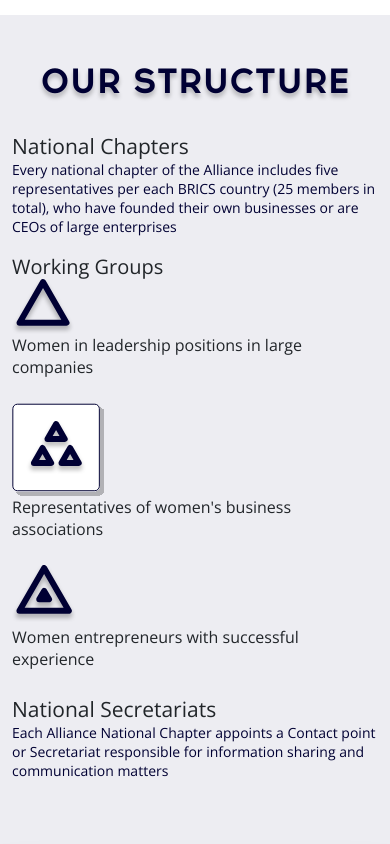
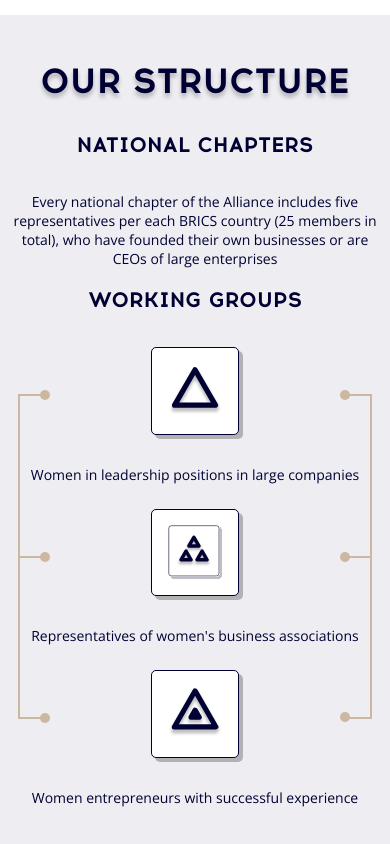
Before and after one commit to dmazikin/brics, a website: page src/about.html in a window 390 px wide. Shown: the part 5100-5944 px from the top of the page. Drawn offline with nearby package versions, Linux system fonts and the light colour scheme; files that its build step writes are made by us from their sources; files whose address does not match are found by name.

Commit message:
изменил секцию structure-list

```diff
--- a/src/about.html
+++ b/src/about.html
@@ -321,21 +321,24 @@
                 <div class="about-desc">
                     Every national chapter of the Alliance includes five representatives per each BRICS country (25 members in total), who have founded their own businesses or are CEOs of large enterprises
                 </div>
-                <h2 class="title-working">Working Groups</h2>
+                <h2 class="about-subtitle">Working Groups</h2>
                 <div class="row structure-list">
-                    <div class="structure-item col-12 col-md-12 col-lg-3 col-xl-3 ">
+                    <div class="structure-item col-md-3 col-lg-2">
+                        <div class="item-mobile-border"></div>
                         <div class="structure-inner">
                             <img src="icons/about/Polygon2.svg" alt="" class="structure-iner-img" />
                         </div>
                         <div class="structure-inner-desc">Women in leadership positions in large companies</div>
                     </div>
-                    <div class="structure-item col-12 col-md-12 col-lg-3 offset-lg-1  col-xl-3 ">
+                    <div class="structure-item structure-item-type-2 col-md-3 col-lg-2">
+                        <div class="item-mobile-border"></div>
                         <div class="structure-inner">
                             <img src="icons/about/Group937.svg" alt="" class="structure-iner-img" />
                         </div>
                         <div class="structure-inner-desc">Representatives of women's business associations</div>
                     </div>
-                    <div class="structure-item col-12 col-md-12 col-lg-3 col-xl-3 offset-lg-1">
+                    <div class="structure-item structure-item-type-3 col-md-3 col-lg-2">
+                        <div class="item-mobile-border"></div>
                         <div class="structure-inner">
                             <img src="icons/about/Group916.svg" alt="" class="structure-iner-img" />
                         </div>
--- a/src/sass/blocks/_about.scss
+++ b/src/sass/blocks/_about.scss
@@ -321,6 +321,118 @@
         border-radius: 100%;
         background: #CCB8A0;
     }
+}
+
+.about-subtitle {
+    color: #003;
+    text-align: center;
+    font-family: "Acrom Bold", sans-serif;
+    font-size: 31px;
+    font-style: normal;
+    font-weight: 700;
+    line-height: normal;
+    text-transform: uppercase;
+    margin-bottom: 35px;
+}
+
+.about-desc {
+    color: #003;
+    text-align: center;
+    font-size: 18px;
+    font-style: normal;
+    font-weight: 400;
+    line-height: normal;
+    margin-bottom: 18px;
+}
+
+.structure-list {
+    position: relative;
+    justify-content: space-between;
+    margin-bottom: 40px;
+    &::before {
+        content: '';
+        position: absolute;
+        border-top: 1px solid #CCB8A0;
+        top: 47px;
+        width: 100%;
+    }
+}
+
+.structure-item {
+    display: flex;
+    justify-content: center;
+    flex-direction: column;
+    align-items: center;
+    background: #ededf2;
+    position: relative;
+    z-index: 1;
+    &::after {
+        content: '';
+        position: absolute;
+        right: 0px;
+        width: 10px;
+        height: 10px;
+        top: 42px;
+        border-radius: 100%;
+        background: #CCB8A0;
+    }
+}
+
+.structure-item-type-2 {
+    &::before {
+        content: '';
+        position: absolute;
+        left: 0px;
+        width: 10px;
+        height: 10px;
+        top: 42px;
+        border-radius: 100%;
+        background: #CCB8A0;
+    }
+}
+
+.structure-item-type-3 {
+    &::after {
+        height: 0;
+        width: 0;
+    }
+    &::before {
+        content: '';
+        position: absolute;
+        left: 0px;
+        width: 10px;
+        height: 10px;
+        top: 42px;
+        border-radius: 100%;
+        background: #CCB8A0;
+    }
+}
+
+.structure-inner {
+    display: flex;
+    justify-content: center;
+    align-items: center;
+    width: 87.514px;
+    height: 87.514px;
+    border-radius: 5px;
+    border: 1px solid #003;
+    background: #FFF;
+    box-shadow: 4px 4px 0px 0px rgba(0, 0, 0, 0.25);
+}
+
+.structure-iner-img {
+    width: 54.193px;
+    height: 54.193px;
+}
+
+.structure-inner-desc {
+    margin-top: 30px;
+    text-align: center;
+    color: #003;
+    font-size: 14px;
+    font-style: normal;
+    font-weight: 400;
+    line-height: normal;
 }
 
 .body-img {
--- a/src/sass/blocks/_mobile.scss
+++ b/src/sass/blocks/_mobile.scss
@@ -838,6 +838,77 @@
         width: 0;
         height: 0;
     }
+    .structure-item {
+        margin-bottom: 45px;
+    }
+    .structure-item {
+        background: none;
+        &::before {
+            content: '';
+            position: absolute;
+            left: 40px;
+            width: 10px;
+            height: 10px;
+            top: 43px;
+            border-radius: 100%;
+            background: #CCB8A0;
+        }
+        &::after {
+            right: 40px;
+            top: 43px;
+        }
+    }
+    .structure-item-type-3 {
+        &::after {
+            content: '';
+            position: absolute;
+            right: 40px;
+            top: 42px;
+            width: 10px;
+            height: 10px;
+            border-radius: 100%;
+            background: #CCB8A0;
+        }
+    }
+    .structure-list {
+        position: relative;
+        &::before {
+            content: '';
+            position: absolute;
+            border: none;
+            border-left: 2px solid #CCB8A0;
+            height: 67%;
+            left: 18px;
+            top: 47px;
+        }
+        &::after {
+            content: '';
+            position: absolute;
+            border: none;
+            border-right: 2px solid #CCB8A0;
+            height: 67%;
+            right: 18px;
+            top: 47px;
+        }
+    }
+    .item-mobile-border {
+        &::before {
+            content: '';
+            position: absolute;
+            border-top: 2px solid #CCB8A0;
+            top: 47px;
+            left: 18px;
+            width: 30px;
+        }
+        &::after {
+            content: '';
+            position: absolute;
+            border-top: 2px solid #CCB8A0;
+            top: 47px;
+            right: 18px;
+            width: 30px;
+        }
+    }
     .nav-news {
         width: 100%;
         padding-bottom: 28px;
@@ -1027,13 +1098,6 @@
     }
     .structure-item {
         margin-bottom: 25px;
-    }
-    .structure-item:nth-of-type(1)::after,
-    .structure-item:nth-of-type(2)::before,
-    .structure-item:nth-of-type(2)::after,
-    .structure-item:nth-of-type(3)::before {
-        width: 0;
-        height: 0;
     }
     .left {
         padding-right: 11px;
```
Also changed, not shown: dist/about.html, dist/css/style.min.css, dist/img/structure-body-about.png (added), src/img/structure-body-about.png (added).
